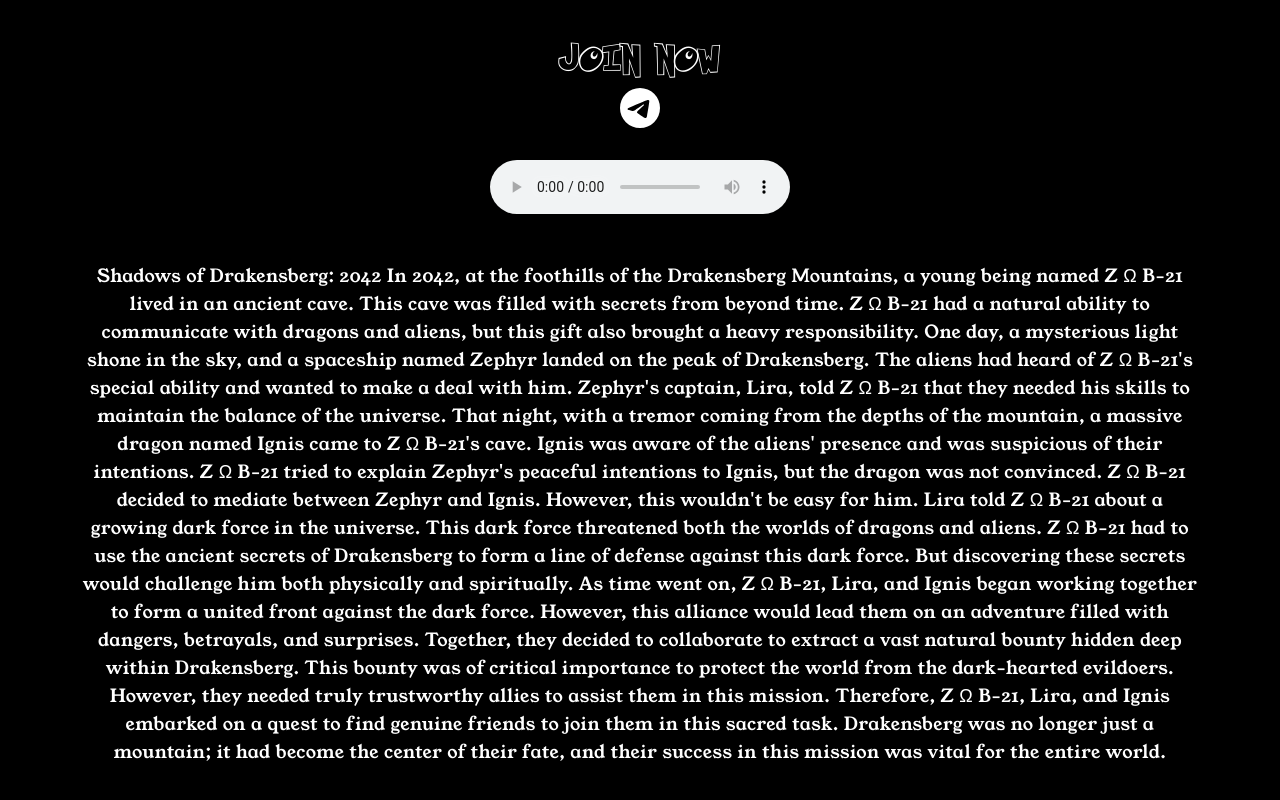
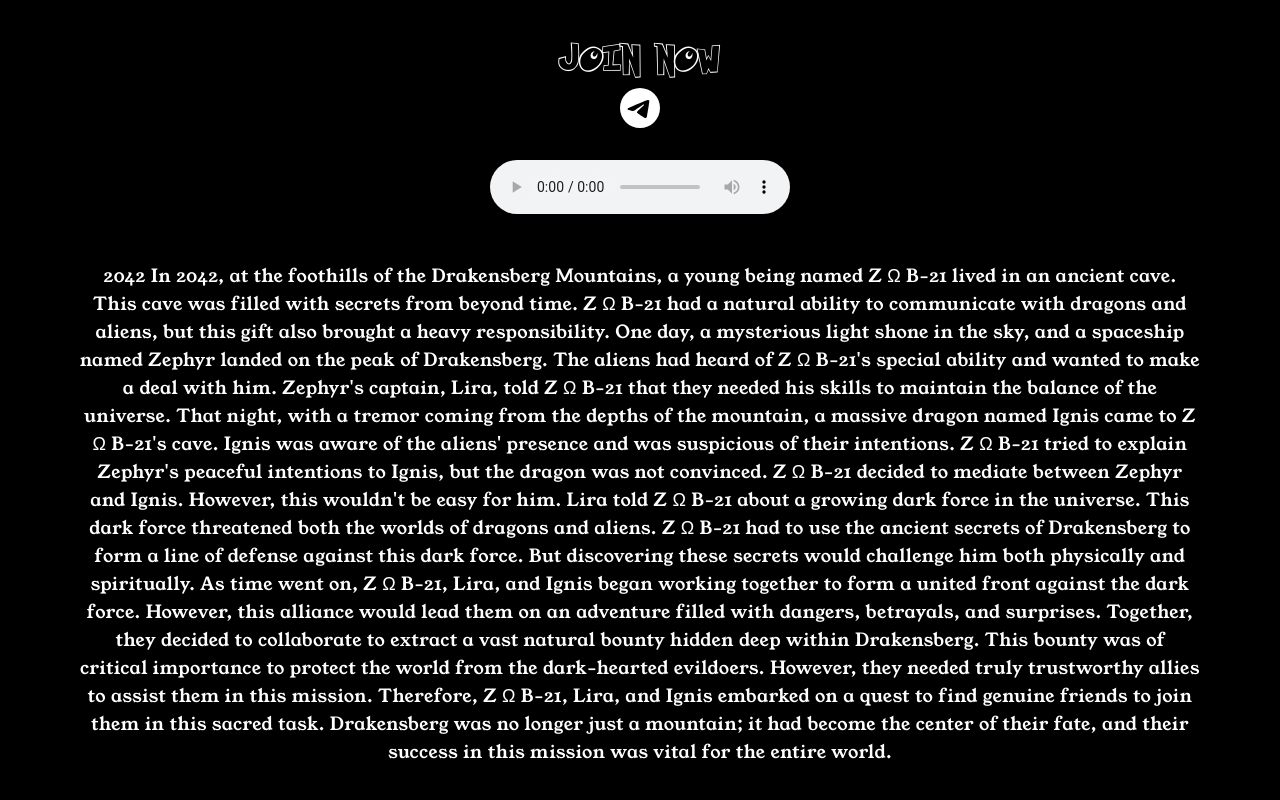
Before and after one commit to drakengate/drakengateweb, a Next.js app: page /story in a window 1280 px wide. Shown: the part 220-1020 px from the top of the page. Built offline with nearby package versions, Linux system fonts and the light colour scheme.

Commit message:
Update index.js

```diff
--- a/pages/story/index.js
+++ b/pages/story/index.js
@@ -48,7 +48,7 @@ export default function Home() {
           </audio>
           <div className={young.className}>
           <p className="text-white text-center my-12  tracking-wide text-lg">
-            Shadows of Drakensberg: 2042 In 2042, at the foothills of the
+            2042 In 2042, at the foothills of the
             Drakensberg Mountains, a young being named Z Ω B-21 lived in an
             ancient cave. This cave was filled with secrets from beyond time. Z
             Ω B-21 had a natural ability to communicate with dragons and aliens,
```
